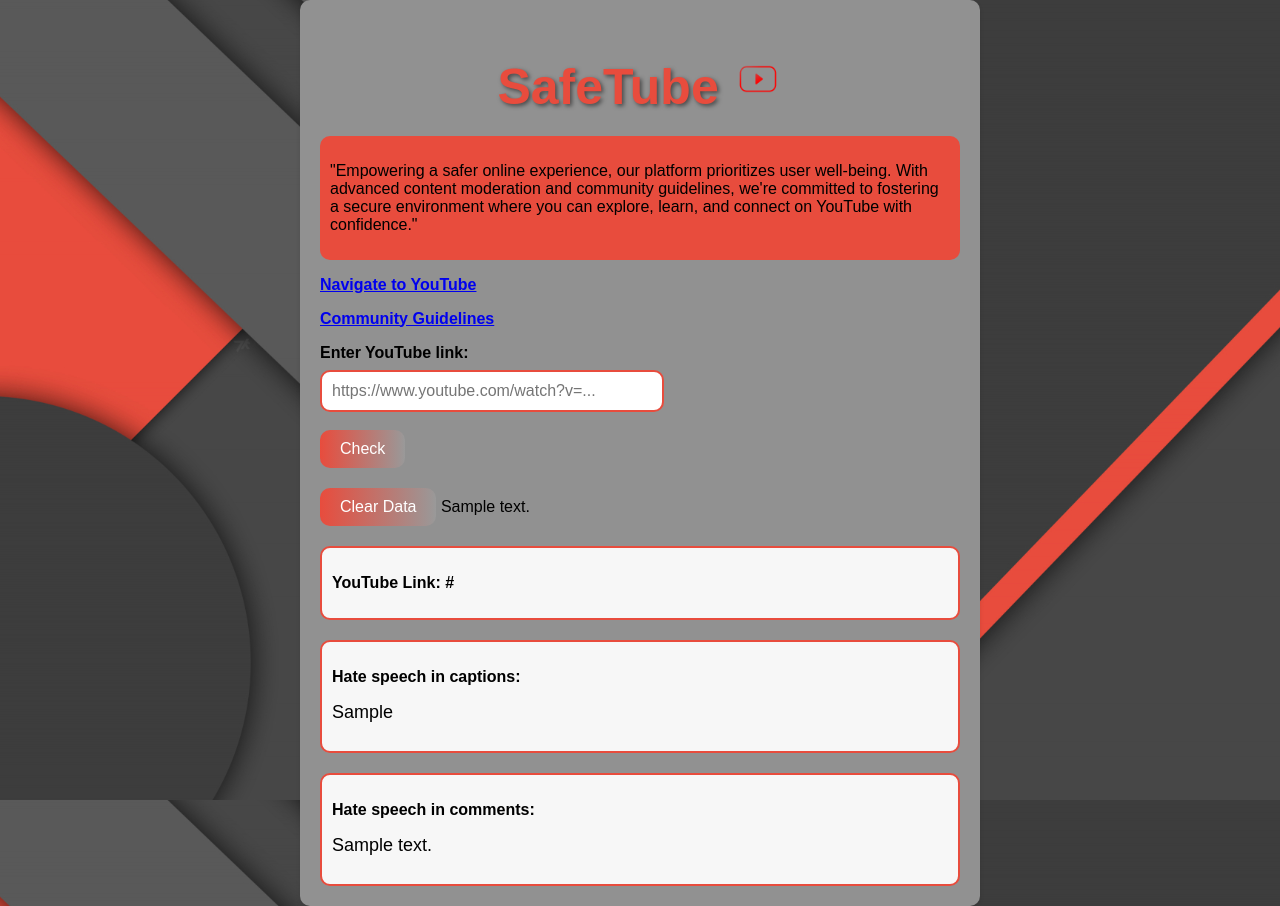
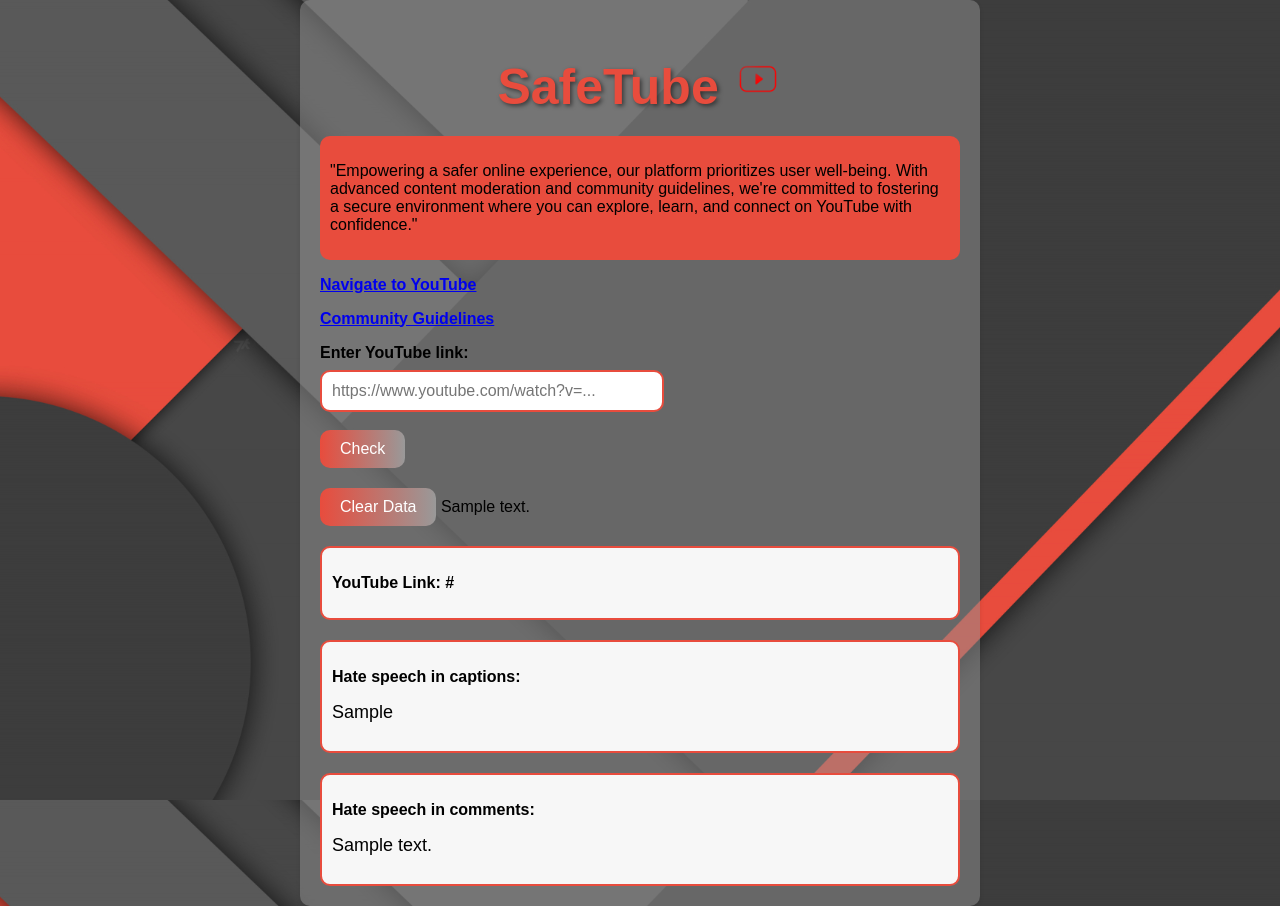
Before and after one commit to janidhu-wijetunga/FYP-Project, a Flask app: template templates/index.html in a window 1280 px wide. Run offline with Flask 3, Linux system fonts and the light colour scheme; the template is opened without the code that fills it: most values are stand-ins (such as "Sample title", 1, 10 or a date in 2020).

Commit message:
css edit

```diff
--- a/static/styles.css
+++ b/static/styles.css
@@ -14,7 +14,7 @@ body {
     max-width: 800px;
     margin: 0 auto;
     padding: 20px;
-    background-color: #919191;
+    background-color: rgba(145, 145, 145, 0.5);
     box-shadow: 0 2px 4px rgba(0, 0, 0, 0.1);
     border-radius: 10px;
 }
```
